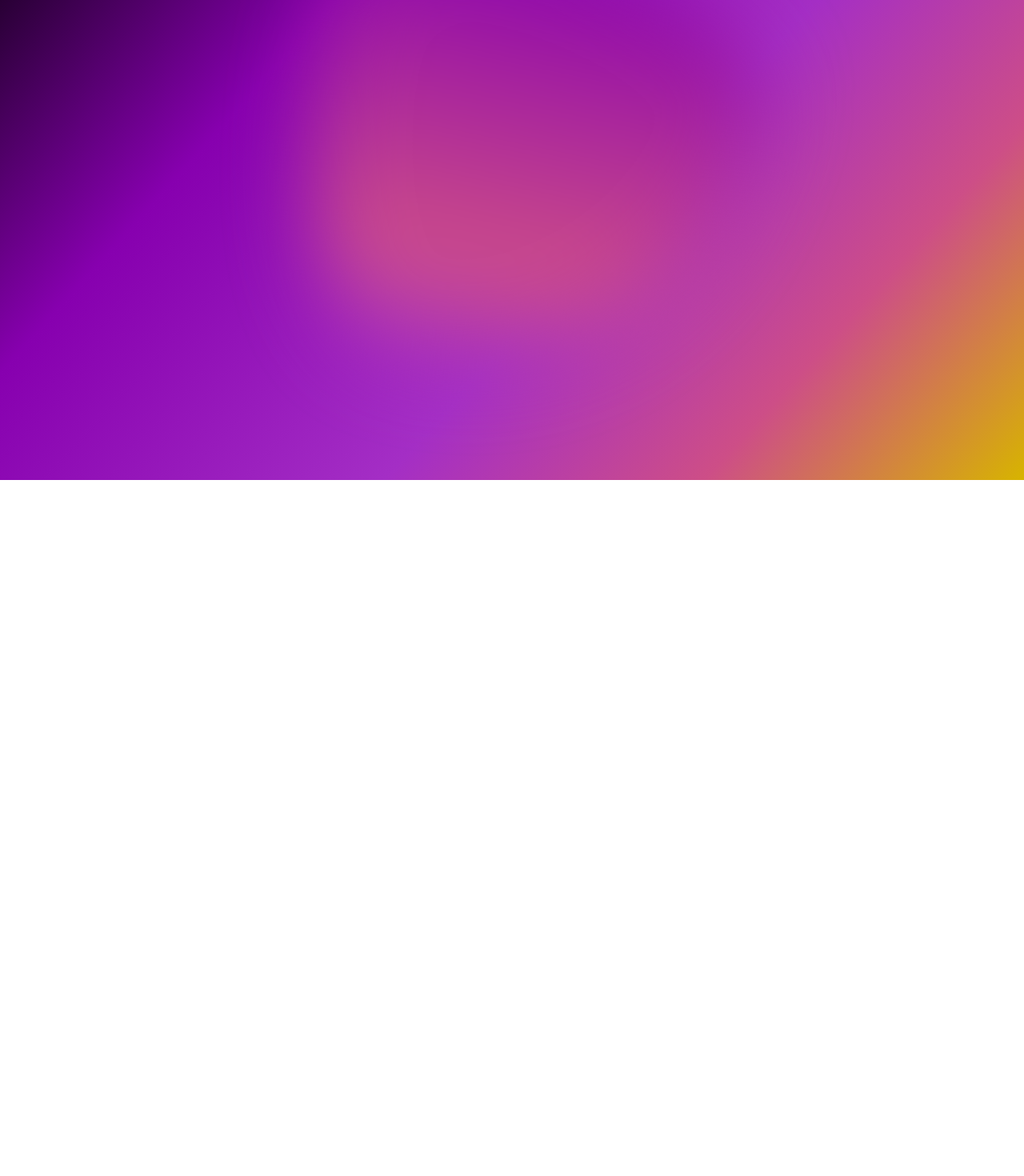
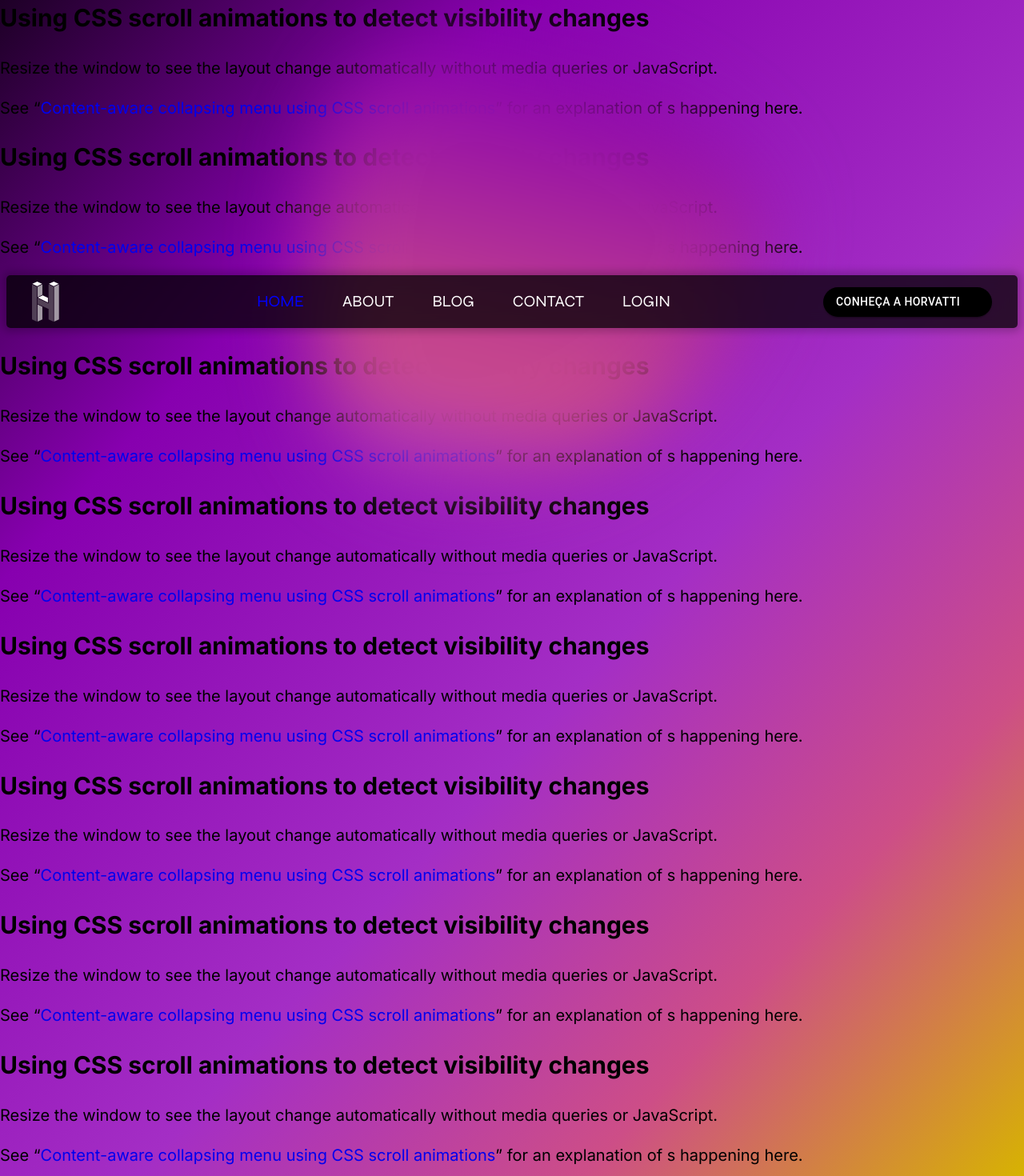
Before and after one commit to DIEGOHORVATTI/portifolio, a Next.js app: page / in a window 1280 px wide. Shown: the part 200-1670 px from the top of the page at 80% size. Before the commit the page ends 800 px from the top, so only its background shows below. Built offline with nearby package versions, Linux system fonts and the light colour scheme; some icons are missing.

Commit message:
feat secondary background color and scrollbar styles
Added a secondary background color variable and scrollbar styles to enhance
the visual appearance and user experience of the application.

```diff
--- a/app/globals.css
+++ b/app/globals.css
@@ -5,6 +5,7 @@
   --color-quaternary: #d7b400;
   --color-text: #fff;
   --color-background: #000;
+  --color-background-secondary: #252525;
 }
 
 *,
@@ -12,6 +13,16 @@
 *::after {
   background-repeat: no-repeat;
   box-sizing: border-box;
+}
+
+::-webkit-scrollbar {
+  width: 5px;
+}
+::-webkit-scrollbar-track {
+  background-color: var(--color-background-secondary);
+}
+::-webkit-scrollbar-thumb {
+  background: var(--color-background);
 }
 
 html {
@@ -41,26 +52,3 @@ body {
 a {
   text-decoration: none;
 }
-
-.container {
-  z-index: 0;
-  top: 15%;
-  left: 30%;
-  transform: translate(-50%, -50%);
-  width: 550px;
-  height: 550px;
-  filter: blur(50px);
-  position: absolute;
-  background-image: linear-gradient(var(--color-primary) 0%, var(--color-tertiary) 77%, var(--color-secondary) 100%);
-  animation: rotate 50s cubic-bezier(0.8, 0.2, 0.2, 0.8) alternate infinite;
-  border-radius: 30% 70% 70% 30%/30% 30% 70% 70%;
-}
-
-@keyframes rotate {
-  0% {
-    transform: rotate(0deg);
-  }
-  100% {
-    transform: rotate(360deg);
-  }
-}
--- /dev/null
+++ b/src/sections/Home/components/BlurContainer.tsx
@@ -0,0 +1,26 @@
+'use client'
+
+import { keyframes, styled } from '@mui/material/styles'
+
+const rotateAnimation = keyframes`
+  0% {
+    transform: rotate(0deg);
+  }
+  100% {
+    transform: rotate(360deg);
+  }
+`
+
+export const BlurContainer = styled('div')(() => ({
+  zIndex: 0,
+  top: '15%',
+  left: '30%',
+  transform: 'translate(-50%, -50%)',
+  width: '550px',
+  height: '550px',
+  filter: 'blur(50px)',
+  position: 'absolute',
+  backgroundImage: 'linear-gradient(var(--color-primary) 0%, var(--color-tertiary) 77%, var(--color-secondary) 100%)',
+  animation: `${rotateAnimation} 50s cubic-bezier(0.8, 0.2, 0.2, 0.8) alternate infinite`,
+  borderRadius: '30% 70% 70% 30%/30% 30% 70% 70%'
+}))
--- a/src/sections/Home/components/Header.tsx
+++ b/src/sections/Home/components/Header.tsx
@@ -45,11 +45,18 @@ export const Header = () => {
   return (
     <header
       style={{
-        padding: '2rem 4rem'
+        padding: '0.5rem 2rem',
+        position: 'sticky',
+        backdropFilter: 'blur(10px)',
+        boxShadow: '0 0 10px 5px rgba(0, 0, 0, 0.2)',
+        margin: 8,
+        top: 5,
+        borderRadius: 5,
+        backgroundColor: '#000000bf'
       }}
     >
       <Stack direction="row" justifyContent="space-between" alignItems="center" spacing={2}>
-        <LogoSVG width={80} height={80} />
+        <LogoSVG width={50} height={50} />
 
         <Box
           component="ul"
--- a/src/sections/Home/index.tsx
+++ b/src/sections/Home/index.tsx
@@ -3,13 +3,12 @@ import Image from 'next/image'
 import { Box, Link, Stack } from '@mui/material'
 
 import { Header } from './components/Header'
+import { BlurContainer } from './components/BlurContainer'
 
 export const Home = () => {
   return (
     <>
-      <Header />
-
-      {/*  <main>
+      <main style={{ zIndex: 100 }}>
         <div className="left-content">
           <h2>
             Using CSS <span>scroll animations</span> to detect visibility changes
@@ -63,9 +62,124 @@ export const Home = () => {
             ” for an explanation of s happening here.
           </p>
         </div>
-      </main> */}
+      </main>
 
-      <div className="container" />
+      <BlurContainer />
+
+      <Header />
+
+      <main>
+        <div className="left-content">
+          <h2>
+            Using CSS <span>scroll animations</span> to detect visibility changes
+          </h2>
+        </div>
+
+        <div className="right-content">
+          <p>Resize the window to see the layout change automatically without media queries or JavaScript.</p>
+
+          <p>
+            See “
+            <a href="https://cdpn.io/pen/debug/gOEQmVW/#tracking" target="_top">
+              Content-aware collapsing menu using CSS scroll animations
+            </a>
+            ” for an explanation of s happening here.
+          </p>
+        </div>
+
+        <div className="left-content">
+          <h2>
+            Using CSS <span>scroll animations</span> to detect visibility changes
+          </h2>
+        </div>
+
+        <div className="right-content">
+          <p>Resize the window to see the layout change automatically without media queries or JavaScript.</p>
+
+          <p>
+            See “
+            <a href="https://cdpn.io/pen/debug/gOEQmVW/#tracking" target="_top">
+              Content-aware collapsing menu using CSS scroll animations
+            </a>
+            ” for an explanation of s happening here.
+          </p>
+        </div>
+
+        <div className="left-content">
+          <h2>
+            Using CSS <span>scroll animations</span> to detect visibility changes
+          </h2>
+        </div>
+
+        <div className="right-content">
+          <p>Resize the window to see the layout change automatically without media queries or JavaScript.</p>
+
+          <p>
+            See “
+            <a href="https://cdpn.io/pen/debug/gOEQmVW/#tracking" target="_top">
+              Content-aware collapsing menu using CSS scroll animations
+            </a>
+            ” for an explanation of s happening here.
+          </p>
+        </div>
+      </main>
+
+      <main>
+        <div className="left-content">
+          <h2>
+            Using CSS <span>scroll animations</span> to detect visibility changes
+          </h2>
+        </div>
+
+        <div className="right-content">
+          <p>Resize the window to see the layout change automatically without media queries or JavaScript.</p>
+
+          <p>
+            See “
+            <a href="https://cdpn.io/pen/debug/gOEQmVW/#tracking" target="_top">
+              Content-aware collapsing menu using CSS scroll animations
+            </a>
+            ” for an explanation of s happening here.
+          </p>
+        </div>
+
+        <div className="left-content">
+          <h2>
+            Using CSS <span>scroll animations</span> to detect visibility changes
+          </h2>
+        </div>
+
+        <div className="right-content">
+          <p>Resize the window to see the layout change automatically without media queries or JavaScript.</p>
+
+          <p>
+            See “
+            <a href="https://cdpn.io/pen/debug/gOEQmVW/#tracking" target="_top">
+              Content-aware collapsing menu using CSS scroll animations
+            </a>
+            ” for an explanation of s happening here.
+          </p>
+        </div>
+
+        <div className="left-content">
+          <h2>
+            Using CSS <span>scroll animations</span> to detect visibility changes
+          </h2>
+        </div>
+
+        <div className="right-content">
+          <p>Resize the window to see the layout change automatically without media queries or JavaScript.</p>
+
+          <p>
+            See “
+            <a href="https://cdpn.io/pen/debug/gOEQmVW/#tracking" target="_top">
+              Content-aware collapsing menu using CSS scroll animations
+            </a>
+            ” for an explanation of s happening here.
+          </p>
+        </div>
+      </main>
+
       {/* <main>
       <Header />
 
```
